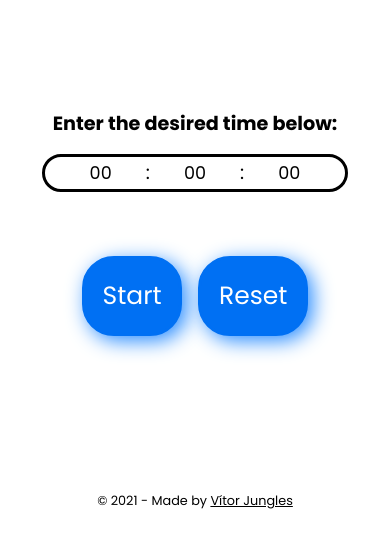
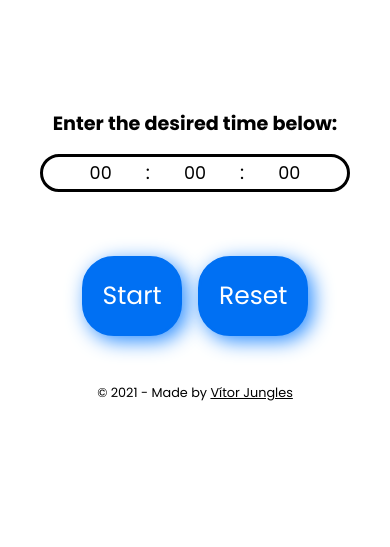
Before and after one commit to vitorjungles/timer, a plain HTML site: page index.html in a window 390 px wide. Shown: the part 123-670 px from the top of the page. Drawn offline with nearby package versions, Linux system fonts and the light colour scheme.

Commit message:
Final css

```diff
--- a/styles/style.css
+++ b/styles/style.css
@@ -5,7 +5,6 @@
 
 body {
   min-width: 500px;
-  width: auto;
 }
 
 header {
@@ -80,7 +79,6 @@ a:hover, a:focus {
 
   #time-section {
     font-size: 0.8rem;
-    height: 16rem;
   }
 
   #time-section h1 {
@@ -89,7 +87,7 @@ a:hover, a:focus {
 
   #data-input {
     font-size: 1.2rem;
-    width: 18.7rem;
+    width: 19rem;
   }
 
   #hours, #minutes, #seconds {
@@ -104,7 +102,7 @@ a:hover, a:focus {
   }
 
   footer {
-    margin-top: 34%;
+    margin-top: 3rem;
     font-size: 0.8rem;
   }
 }
@@ -130,6 +128,6 @@ a:hover, a:focus {
   }
 
   footer {
-    font-size: 0.8rem;
+    font-size: 0.7rem;
   }
 }
```
